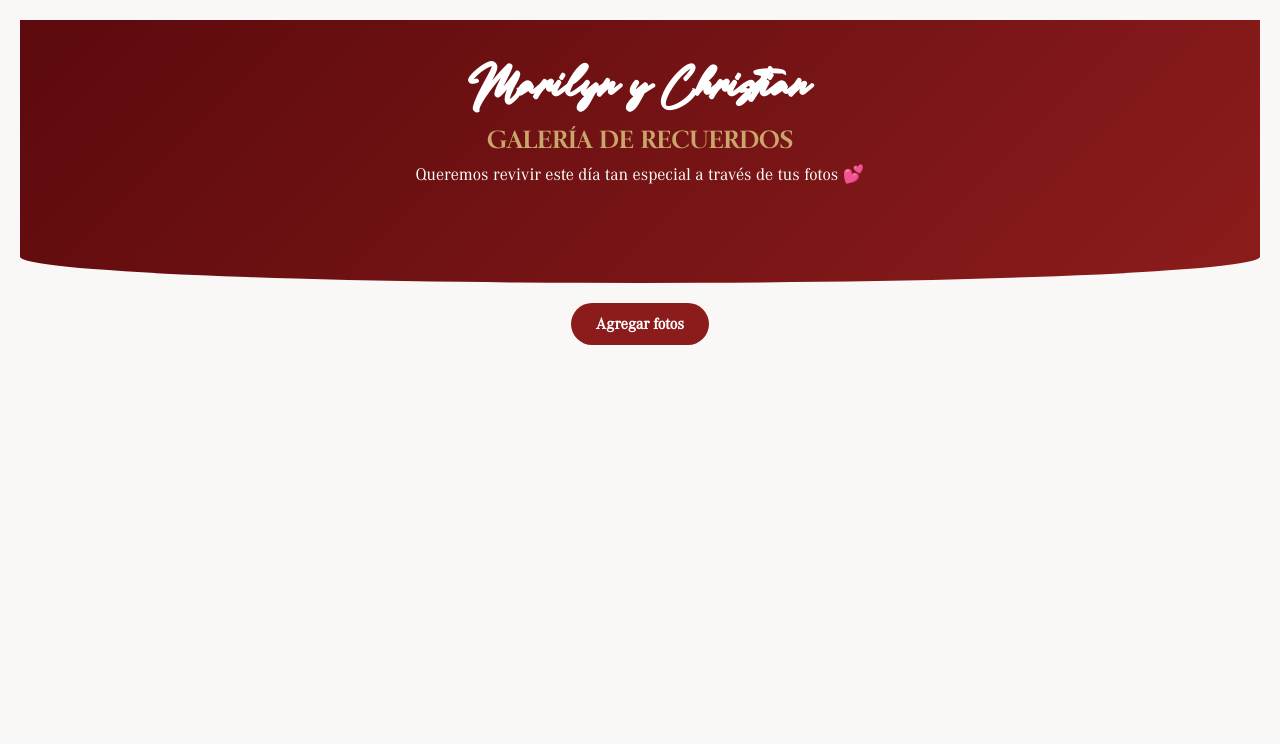
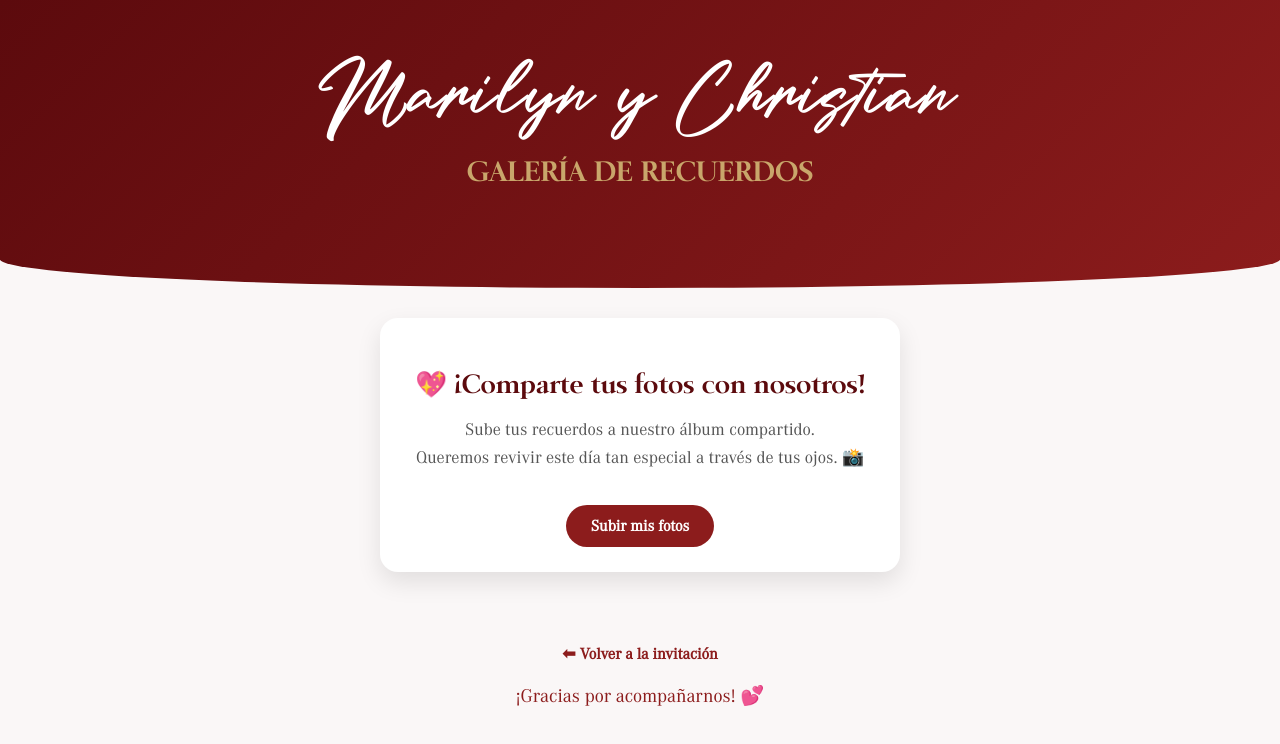
Before and after one commit to mavallejo31/boda, a plain HTML site: page galeria.html in a window 1280 px wide. Drawn offline with Linux system fonts and the light colour scheme; no server answers.

Commit message:
Update galeria.html

```diff
--- a/galeria.html
+++ b/galeria.html
@@ -6,48 +6,105 @@
 <title>Galería Boda Marilyn & Christian</title>
 
 <style>
-/* Fuentes */
-@font-face { font-family: 'HolyWingsFree'; src: url('https://raw.githubusercontent.com/mavallejo31/boda/main/fonts/HollyWingsFree-Regular.woff2') format('woff2'); }
-@font-face { font-family: 'CorporateA'; src: url('https://raw.githubusercontent.com/mavallejo31/boda/main/fonts/CorporateA-Regular.woff2') format('woff2'); }
-@font-face { font-family: 'BelfastBold'; src: url('https://raw.githubusercontent.com/mavallejo31/boda/main/fonts/Belfast-Bold.woff2') format('woff2'); }
+/* ==================== Fuentes ==================== */
+@font-face {
+  font-family: 'HolyWingsFree';
+  src: url('https://raw.githubusercontent.com/mavallejo31/boda/main/fonts/HollyWingsFree-Regular.woff2') format('woff2'),
+       url('https://raw.githubusercontent.com/mavallejo31/boda/main/fonts/HollyWingsFree-Regular.woff') format('woff');
+}
 
-/* Estilos generales */
+@font-face {
+  font-family: 'CorporateA';
+  src: url('https://raw.githubusercontent.com/mavallejo31/boda/main/fonts/CorporateA-Regular.woff2') format('woff2'),
+       url('https://raw.githubusercontent.com/mavallejo31/boda/main/fonts/CorporateA-Regular.woff') format('woff');
+  font-weight: normal;
+  font-style: normal;
+}
+
+@font-face {
+  font-family: 'BelfastBold';
+  src: url('https://raw.githubusercontent.com/mavallejo31/boda/main/fonts/Belfast-Bold.woff2') format('woff2'),
+       url('https://raw.githubusercontent.com/mavallejo31/boda/main/fonts/Belfast-Bold.woff') format('woff');
+  font-weight: bold;
+  font-style: normal;
+}
+
+/* ==================== Estilos Generales ==================== */
 body {
-  margin:0; padding:20px;
-  font-family:'CorporateA', sans-serif;
-  background:#faf7f7;
-  color:#333;
-  text-align:center;
+  margin: 0;
+  font-family: 'CorporateA', sans-serif;
+  background: #faf7f7;
+  color: #333;
+  text-align: center;
 }
+
 header {
   background: linear-gradient(135deg, #5c0a0d, #8c1c1c);
-  color:white;
-  padding:40px 20px 80px 20px;
-  border-bottom-left-radius:50% 10%;
-  border-bottom-right-radius:50% 10%;
+  color: white;
+  padding: 50px 20px 100px 20px;
+  border-bottom-left-radius: 50% 10%;
+  border-bottom-right-radius: 50% 10%;
+  position: relative;
+  overflow: hidden;
 }
-header h1 { font-family:'HolyWingsFree', cursive; font-size:4em; margin:0; }
-header h2 { font-family:'BelfastBold', sans-serif; color:#c9a66b; margin:10px 0 0 0; font-size:1.5em; }
-header p { font-family:'CorporateA', sans-serif; margin-top:10px; font-size:1.1em; }
 
+.titulo-principal {
+  font-family: 'HolyWingsFree', cursive;
+  font-size: 7em;
+  color: #fff;
+  letter-spacing: 2px;
+  margin: 0;
+  font-weight: 300;
+}
+
+.subtitulo-destacado1 {
+  font-family: 'BelfastBold', sans-serif;
+  font-size: 1.7em;
+  color: #c9a66b;
+  margin-top: 10px;
+}
+
+/* ==================== Sección Galería ==================== */
+section {
+  margin: 30px auto;
+  padding: 25px 20px;
+  max-width: 480px;
+  background: white;
+  border-radius: 18px;
+  box-shadow: 0 10px 25px rgba(0,0,0,0.1);
+}
+section h3 {
+  color: #5c0a0d;
+  font-family: 'BelfastBold', sans-serif;
+  font-size: 1.6em;
+  margin-bottom: 10px;
+}
+section p {
+  font-size: 1.1em;
+  line-height: 1.6;
+  color: #555;
+}
 .btn-upload {
   display:inline-block;
-  background:#8c1c1c;
+  margin-top: 15px;
+  padding: 12px 25px;
+  background: #8c1c1c;
   color:white;
-  padding:12px 25px;
   border-radius:30px;
   text-decoration:none;
   font-weight:600;
-  margin:20px 0;
+  cursor:pointer;
+  transition:0.3s;
   font-family:'CorporateA', sans-serif;
 }
+.btn-upload:hover { background:#5c0a0d; }
 
-/* Carrusel de miniaturas */
+/* ==================== Carrusel ==================== */
 .carousel-container {
   position: relative;
   overflow: hidden;
-  max-width: 100%;
-  margin: 0 auto 30px auto;
+  max-width: 90%;
+  margin: 20px auto 30px auto;
 }
 .carousel-track {
   display:flex;
@@ -55,29 +112,20 @@ header p { font-family:'CorporateA', sans-serif; margin-top:10px; font-size:1.1e
 }
 .thumbnail {
   flex: 0 0 auto;
-  width: 80px;
-  height: 80px;
-  margin: 0 5px;
-  border-radius:8px;
-  object-fit:cover;
-  cursor:pointer;
+  width: 120px;
+  height: 120px;
+  margin: 0 10px;
+  border-radius: 8px;
+  object-fit: cover;
+  cursor: pointer;
   position: relative;
+  box-shadow: 0 8px 15px rgba(0,0,0,0.2);
+  transition: transform 0.2s, box-shadow 0.2s;
 }
-.thumbnail.more::after {
-  content: attr(data-more);
-  position: absolute;
-  top:0; left:0;
-  width:100%; height:100%;
-  background: rgba(0,0,0,0.6);
-  color:#fff;
-  font-size:16px;
-  display:flex;
-  justify-content:center;
-  align-items:center;
-  border-radius:8px;
+.thumbnail:hover {
+  transform: scale(1.05);
+  box-shadow: 0 12px 20px rgba(0,0,0,0.3);
 }
-
-/* Botones */
 .carousel-btn {
   position:absolute;
   top:50%;
@@ -93,17 +141,40 @@ header p { font-family:'CorporateA', sans-serif; margin-top:10px; font-size:1.1e
 }
 .carousel-btn.left { left:5px; }
 .carousel-btn.right { right:5px; }
+
+/* ==================== Footer ==================== */
+footer {
+  margin: 40px 20px;
+  font-size: 1em;
+  color: #555;
+  line-height: 1.5;
+}
+footer a { color: #8c1c1c; text-decoration:none; font-weight:600; }
+footer a:hover { text-decoration: underline; }
+
+.agradecimiento-texto {
+  font-family: 'CorporateA', sans-serif;
+  font-size: 1.2em;
+  color: #8c1c1c;
+  display: block;
+  margin-top: 5px;
+}
 </style>
 </head>
 <body>
 
 <header>
-  <h1>Marilyn y Christian</h1>
-  <h2>GALERÍA DE RECUERDOS</h2>
-  <p>Queremos revivir este día tan especial a través de tus fotos 💕</p>
+  <h1 class="titulo-principal">Marilyn y Christian</h1>
+  <div class="subtitulo-destacado1">GALERÍA DE RECUERDOS</div>
 </header>
 
-<a class="btn-upload" href="https://drive.google.com/drive/folders/19KKsLe-Ml0mgvpGnHcvA5Wip-GmBX8qG" target="_blank">Agregar fotos</a>
+<section>
+  <h3>💖 ¡Comparte tus fotos con nosotros!</h3>
+  <p>Sube tus recuerdos a nuestro álbum compartido.<br>Queremos revivir este día tan especial a través de tus ojos. 📸</p>
+  <a class="btn-upload" href="https://drive.google.com/drive/folders/19KKsLe-Ml0mgvpGnHcvA5Wip-GmBX8qG?usp=sharing" target="_blank">
+    Subir mis fotos
+  </a>
+</section>
 
 <div class="carousel-container">
   <button class="carousel-btn left">&#10094;</button>
@@ -111,10 +182,16 @@ header p { font-family:'CorporateA', sans-serif; margin-top:10px; font-size:1.1e
   <button class="carousel-btn right">&#10095;</button>
 </div>
 
+<footer>
+  <p><a href="https://mavallejo31.github.io/boda/">⬅ Volver a la invitación</a></p>
+  <p class="agradecimiento-texto">¡Gracias por acompañarnos! 💕</p>
+</footer>
+
 <script>
 const API_KEY = 'AIzaSyDJGBRvLKdukuVxWXvuRImB-C9pk6ZVDZM';
 const FOLDER_ID = '19KKsLe-Ml0mgvpGnHcvA5Wip-GmBX8qG';
-const MAX_VISIBLE = 8;
+const MAX_VISIBLE = 12;  // más miniaturas visibles
+const ALBUM_LINK = "https://drive.google.com/drive/folders/19KKsLe-Ml0mgvpGnHcvA5Wip-GmBX8qG?usp=sharing";
 
 async function fetchFiles() {
   const url = `https://www.googleapis.com/drive/v3/files?q='${FOLDER_ID}'+in+parents&key=${API_KEY}&fields=files(id,name,mimeType,thumbnailLink,webContentLink)`;
@@ -129,24 +206,13 @@ async function fetchFiles() {
       for(let i=0;i<visibleCount;i++){
         const file = data.files[i];
         if(file.mimeType.startsWith('image/')){
-          const link = document.createElement('a');
-          link.href = `https://drive.google.com/uc?export=view&id=${file.id}`;
-          link.target = "_blank"; // abre en nueva pestaña
           const img = document.createElement('img');
           img.src = file.thumbnailLink || `https://drive.google.com/uc?export=view&id=${file.id}`;
           img.className = 'thumbnail';
           img.alt = file.name;
-          link.appendChild(img);
-          track.appendChild(link);
+          img.onclick = ()=> window.open(ALBUM_LINK, "_blank");
+          track.appendChild(img);
         }
-      }
-      // si hay más fotos
-      if(data.files.length>MAX_VISIBLE){
-        const more = document.createElement('div');
-        more.className='thumbnail more';
-        more.setAttribute('data-more', `+${data.files.length-MAX_VISIBLE}`);
-        more.onclick = ()=>window.open(`https://drive.google.com/uc?export=view&id=${data.files[MAX_VISIBLE].id}`, '_blank');
-        track.appendChild(more);
       }
     }
   } catch(err){
@@ -154,18 +220,18 @@ async function fetchFiles() {
   }
 }
 
-// Carrusel simple
+// Carrusel
 let scrollPos=0;
 const track = document.getElementById('carousel');
 document.querySelector('.carousel-btn.left').onclick = ()=>{
-  scrollPos -= 100; track.style.transform = `translateX(${scrollPos}px)`;
+  scrollPos -= 150; track.style.transform = `translateX(${scrollPos}px)`;
 };
 document.querySelector('.carousel-btn.right').onclick = ()=>{
-  scrollPos += 100; track.style.transform = `translateX(${scrollPos}px)`;
+  scrollPos += 150; track.style.transform = `translateX(${scrollPos}px)`;
 };
 
-// Inicia
 fetchFiles();
 </script>
+
 </body>
 </html>
```
